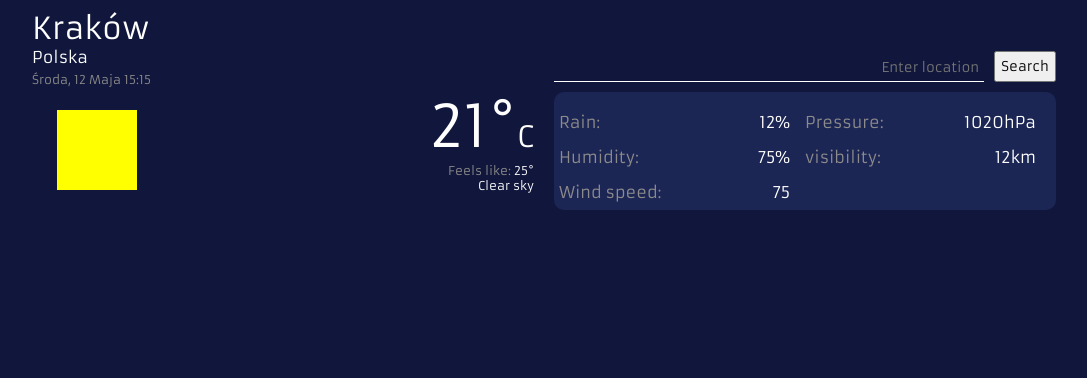
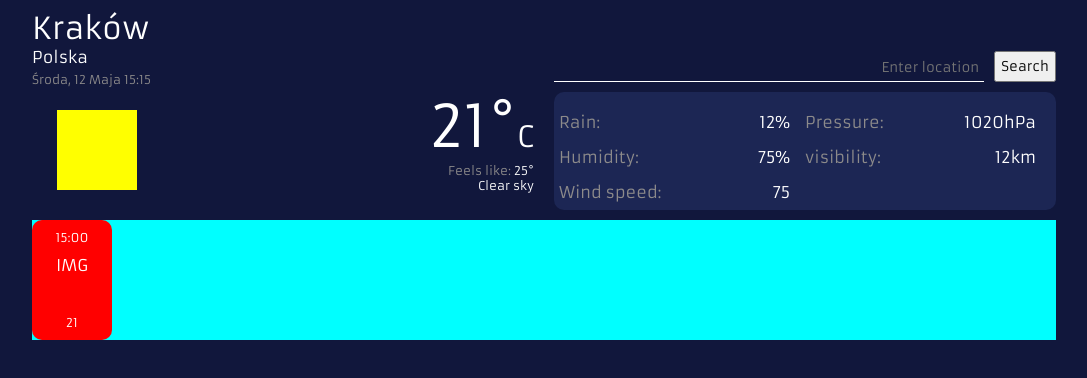
Before and after one commit to kuba00030/Weather-App, a React (Create React App) app: page / in a window 1280 px wide. Shown: the top 378 px of the page, without its empty margins (96-1183 px from the left). Built offline with nearby package versions, Linux system fonts and the light colour scheme.

Commit message:
added container & widdget for hourly weather

```diff
--- a/src/App.tsx
+++ b/src/App.tsx
@@ -1,10 +1,12 @@
 import React from "react";
 import "./App.css";
+import { Mid } from "./components/mid/Mid";
 import Top from "./components/top/Top";
 function App() {
   return (
     <div className="App">
       <Top />
+      <Mid />
     </div>
   );
 }
--- /dev/null
+++ b/src/components/mid/Mid.tsx
@@ -0,0 +1,11 @@
+import "./mid.css";
+import { HourlyWeather } from "../widget-container/ContainerWidgetWeatherHourly";
+const Mid = () => {
+  return (
+    <div className="Mid">
+      <HourlyWeather />
+    </div>
+  );
+};
+
+export { Mid };
--- /dev/null
+++ b/src/components/mid/mid.css
@@ -0,0 +1,42 @@
+.Mid {
+  margin-top: 10px;
+  width: 80%;
+  height: 15vh;
+  box-sizing: border-box;
+}
+
+.Hourly-weather {
+  width: 100%;
+  height: 100%;
+  background-color: aqua;
+  display: flex;
+  flex-direction: row;
+}
+
+.Hourly-weather-details {
+  width: 80px;
+  height: 100%;
+  text-align: center;
+  gap: 10px;
+}
+
+.HDetails {
+  display: flex;
+  flex-direction: column;
+  height: 100%;
+  background-color: red;
+  border-radius: 10px;
+}
+
+.Hour,
+.HTemp {
+  margin: 10px 0px 10px 0px;
+}
+
+.HDetails > span {
+  font-size: 12px;
+}
+
+.HImg {
+  flex: 1;
+}
--- /dev/null
+++ b/src/components/widget-container/ContainerWidgetWeatherHourly.tsx
@@ -0,0 +1,11 @@
+import { HourlyWeatherDetails } from "../widgets/WidgetHourlyWeatherDetails";
+
+const HourlyWeather = () => {
+  return (
+    <div className="Hourly-weather">
+      <HourlyWeatherDetails />
+    </div>
+  );
+};
+
+export { HourlyWeather };
--- /dev/null
+++ b/src/components/widgets/WidgetHourlyWeatherDetails.tsx
@@ -0,0 +1,13 @@
+const HourlyWeatherDetails = () => {
+  return (
+    <div className="Hourly-weather-details">
+      <div className="HDetails">
+        <span className="Hour">15:00</span>
+        <div className="HImg">IMG</div>
+        <span className="HTemp">21</span>
+      </div>
+    </div>
+  );
+};
+
+export { HourlyWeatherDetails };
```
